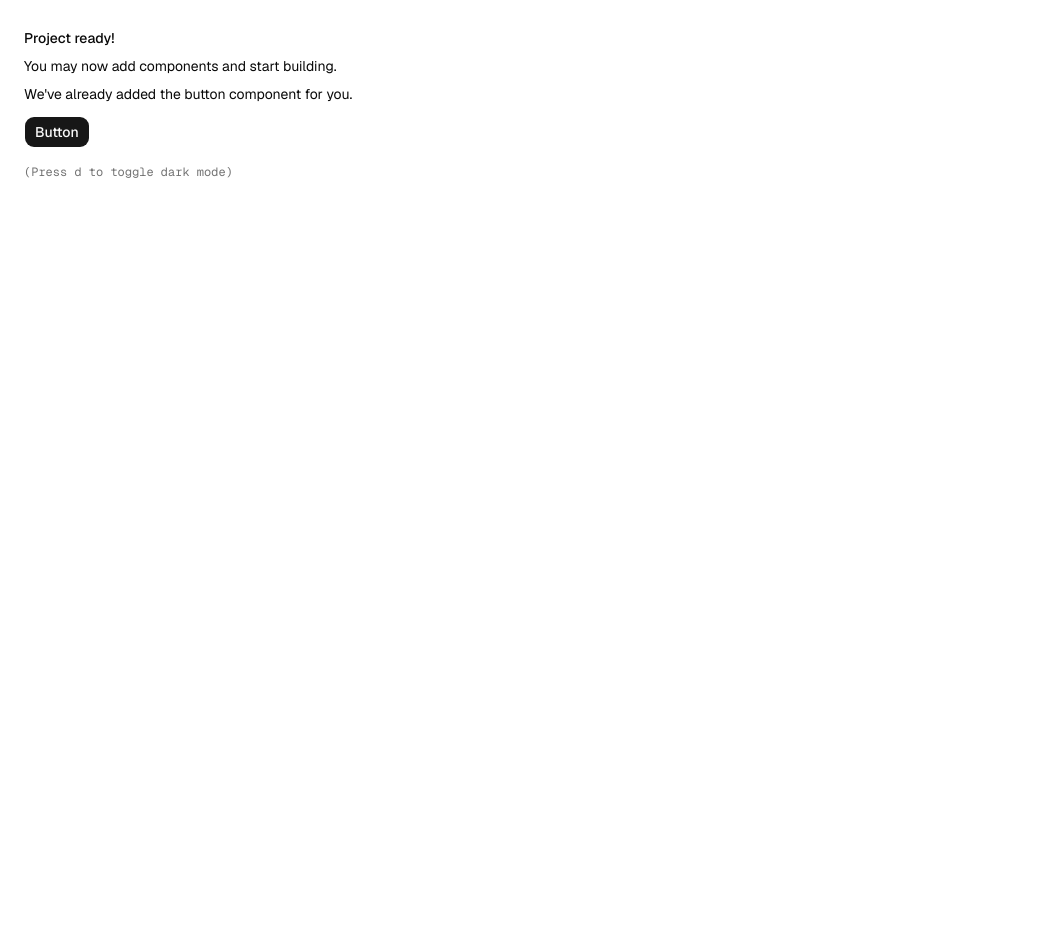
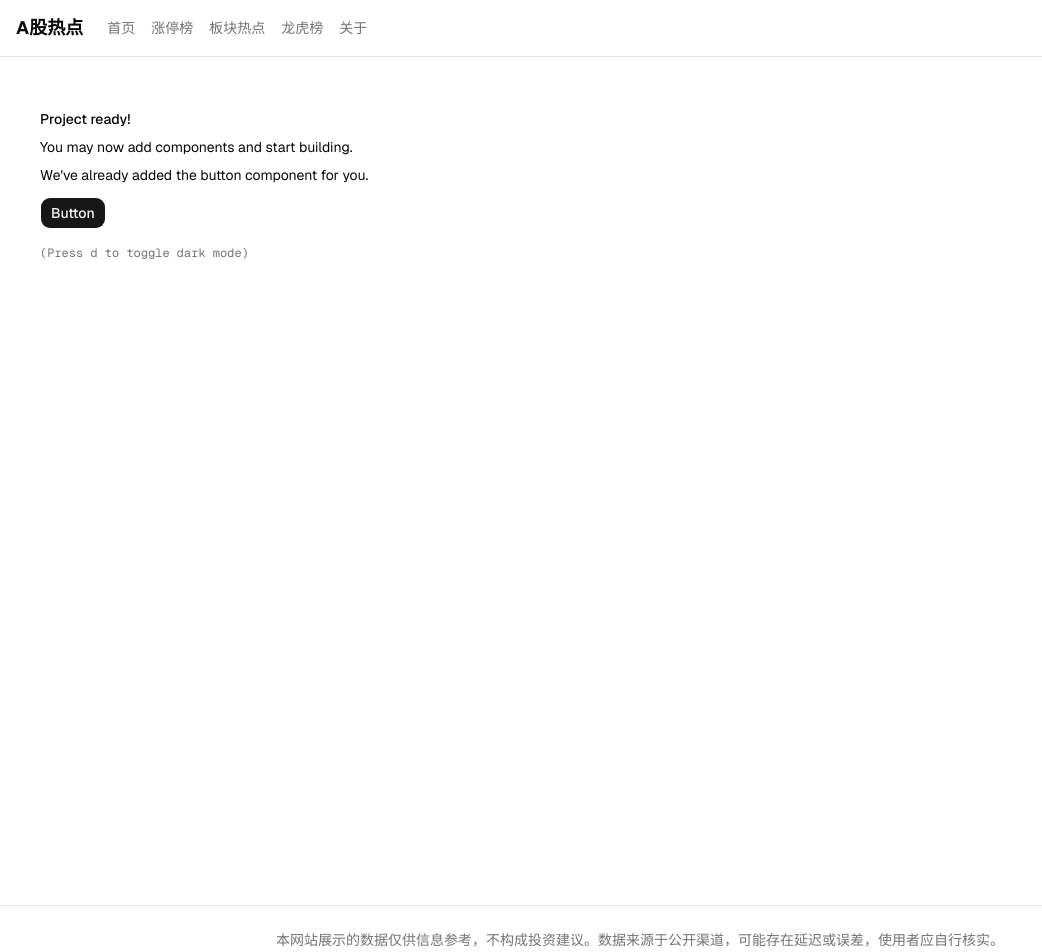
Before and after one commit to liaoja985984418-alt/a-stock-daily-hotspots, a Next.js app in the folder my-app/: page / in a window 1280 px wide. Shown: the top 952 px of the page, without its empty margins (0-1042 px from the left). Before the commit the page ends 800 px from the top, so only its background shows below. Built offline with nearby package versions, Linux system fonts and the light colour scheme.

Commit message:
feat: add Navbar, Footer and root layout

```diff
--- /dev/null
+++ b/my-app/app/components/Footer.tsx
@@ -0,0 +1,10 @@
+export default function Footer() {
+  return (
+    <footer className="border-t bg-background py-6">
+      <div className="container mx-auto px-4 text-center text-sm text-muted-foreground">
+        <p>本网站展示的数据仅供信息参考，不构成投资建议。数据来源于公开渠道，可能存在延迟或误差，使用者应自行核实。</p>
+        <p className="mt-2">© 2026 A股每日热点</p>
+      </div>
+    </footer>
+  );
+}
--- /dev/null
+++ b/my-app/app/components/Navbar.tsx
@@ -0,0 +1,32 @@
+import Link from 'next/link';
+
+const navItems = [
+  { href: '/', label: '首页' },
+  { href: '/zt', label: '涨停榜' },
+  { href: '/sector', label: '板块热点' },
+  { href: '/lhb', label: '龙虎榜' },
+  { href: '/about', label: '关于' },
+];
+
+export default function Navbar() {
+  return (
+    <nav className="border-b bg-background">
+      <div className="container mx-auto flex h-14 items-center px-4">
+        <Link href="/" className="mr-6 text-lg font-bold">
+          A股热点
+        </Link>
+        <div className="flex gap-4">
+          {navItems.map(item => (
+            <Link
+              key={item.href}
+              href={item.href}
+              className="text-sm font-medium text-muted-foreground transition-colors hover:text-primary"
+            >
+              {item.label}
+            </Link>
+          ))}
+        </div>
+      </div>
+    </nav>
+  );
+}
--- a/my-app/app/layout.tsx
+++ b/my-app/app/layout.tsx
@@ -1,8 +1,11 @@
+import type { Metadata } from "next";
 import { Geist, Geist_Mono } from "next/font/google"
 
 import "./globals.css"
 import { ThemeProvider } from "@/components/theme-provider"
 import { cn } from "@/lib/utils";
+import Navbar from "./components/Navbar";
+import Footer from "./components/Footer";
 
 const geist = Geist({subsets:['latin'],variable:'--font-sans'})
 
@@ -11,6 +14,11 @@ const fontMono = Geist_Mono({
   variable: "--font-mono",
 })
 
+export const metadata: Metadata = {
+  title: "A股每日热点",
+  description: "中国A股每日热点信息汇总",
+};
+
 export default function RootLayout({
   children,
 }: Readonly<{
@@ -18,12 +26,18 @@ export default function RootLayout({
 }>) {
   return (
     <html
-      lang="en"
+      lang="zh-CN"
       suppressHydrationWarning
       className={cn("antialiased", fontMono.variable, "font-sans", geist.variable)}
     >
-      <body>
-        <ThemeProvider>{children}</ThemeProvider>
+      <body className="flex flex-col min-h-screen">
+        <ThemeProvider>
+          <Navbar />
+          <main className="flex-1 container mx-auto px-4 py-6">
+            {children}
+          </main>
+          <Footer />
+        </ThemeProvider>
       </body>
     </html>
   )
```
